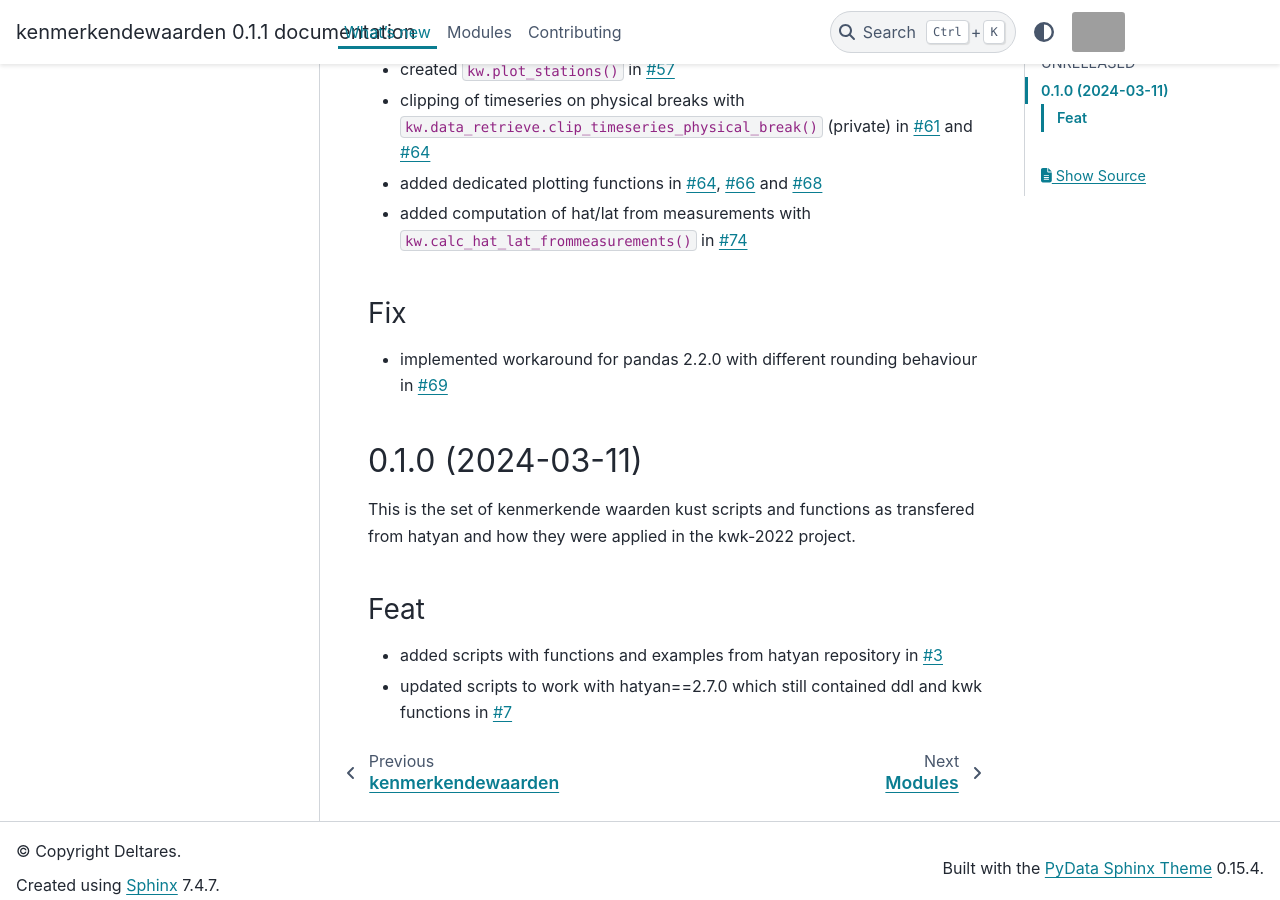
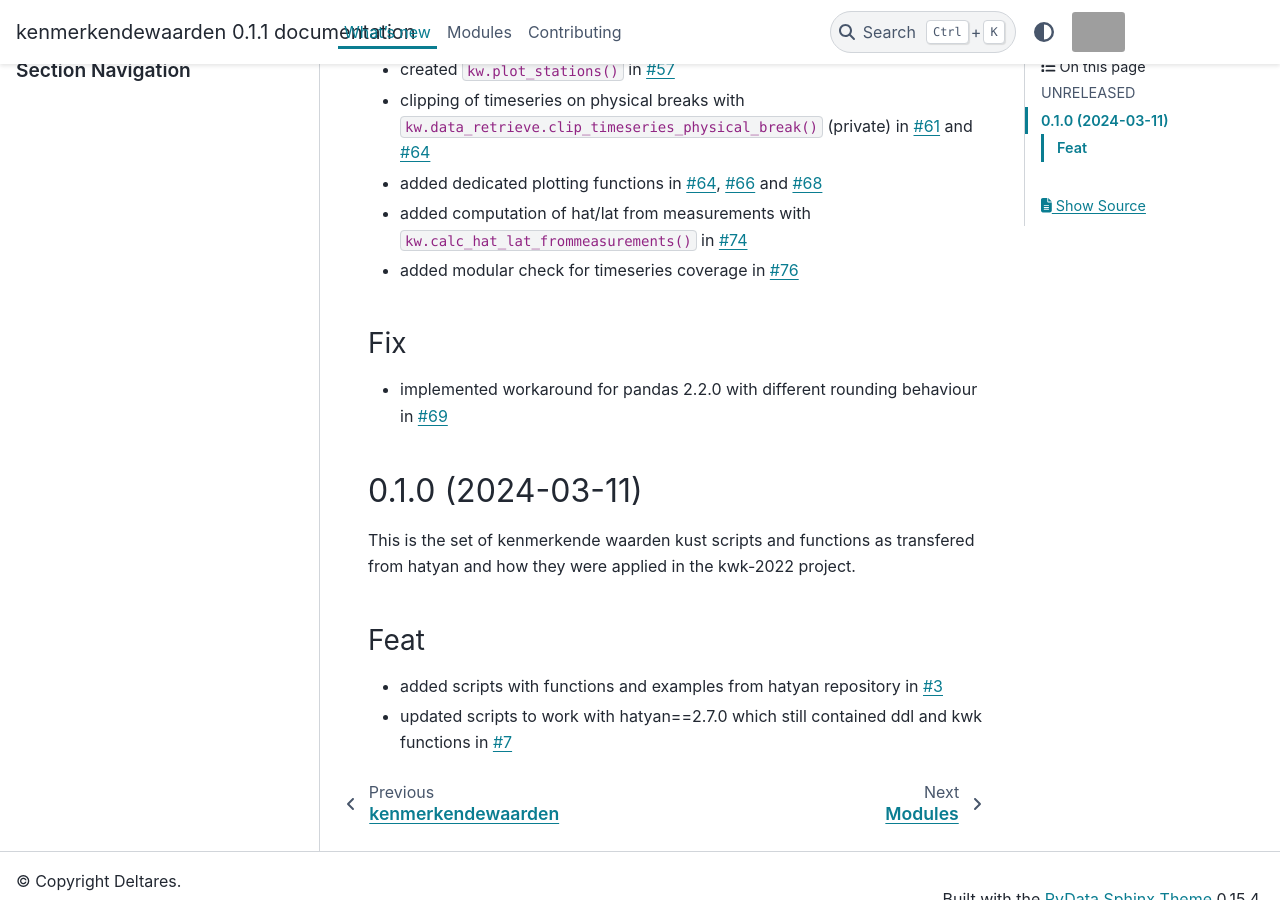
Before and after one commit to Deltares-research/kenmerkendewaarden, a Sphinx documentation site: the page built from docs/whats-new.md, in a window 1280 px wide and 900 px high, scrolled down 746 px. Built offline with Sphinx 7.4.7 and the PyData theme 0.15.4, drawn with Linux system fonts in a browser that asks for light colours; grey boxes are pictures that could not be loaded.

Commit message:
updated whatsnew

```diff
--- a/docs/whats-new.md
+++ b/docs/whats-new.md
@@ -17,6 +17,7 @@
 - clipping of timeseries on physical breaks with `kw.data_retrieve.clip_timeseries_physical_break()` (private) in [#61](https://github.com/Deltares-research/kenmerkendewaarden/pull/61) and [#64](https://github.com/Deltares-research/kenmerkendewaarden/pull/64)
 - added dedicated plotting functions in [#64](https://github.com/Deltares-research/kenmerkendewaarden/pull/64), [#66](https://github.com/Deltares-research/kenmerkendewaarden/pull/66) and [#68](https://github.com/Deltares-research/kenmerkendewaarden/pull/68)
 - added computation of hat/lat from measurements with `kw.calc_hat_lat_frommeasurements()` in [#74](https://github.com/Deltares-research/kenmerkendewaarden/pull/74)
+- added modular check for timeseries coverage in [#76](https://github.com/Deltares-research/kenmerkendewaarden/pull/76)
 
 ### Fix
 - implemented workaround for pandas 2.2.0 with different rounding behaviour in [#69](https://github.com/Deltares-research/kenmerkendewaarden/pull/69)
```
